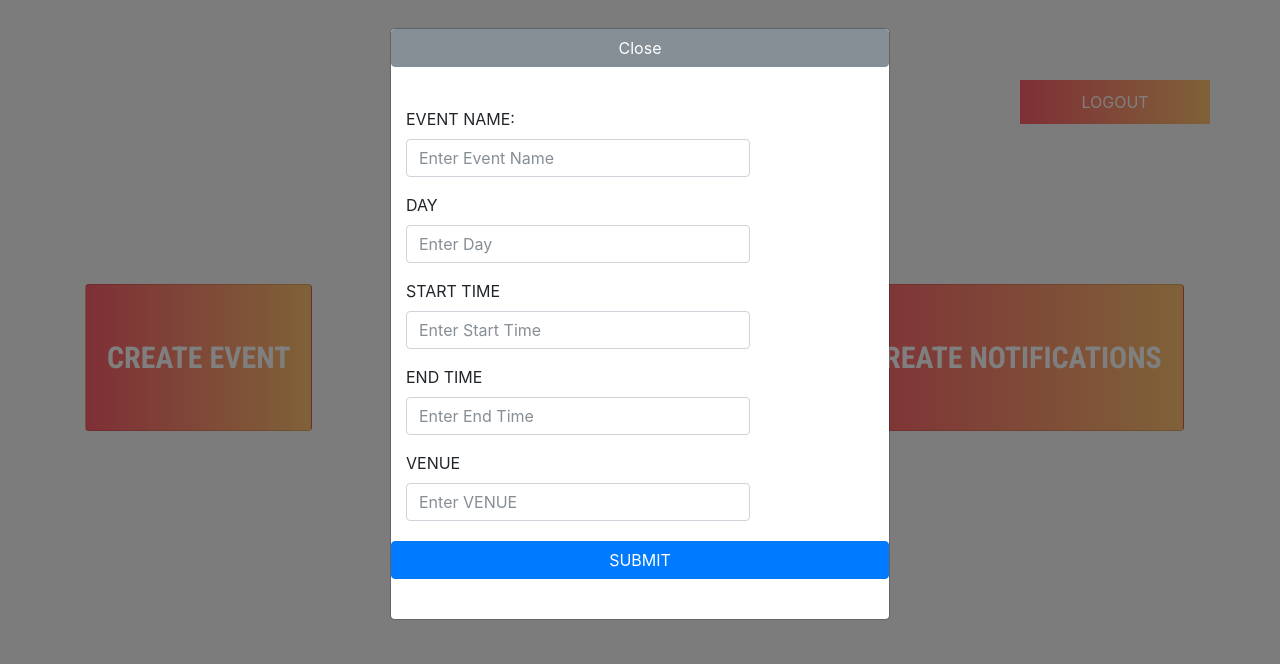
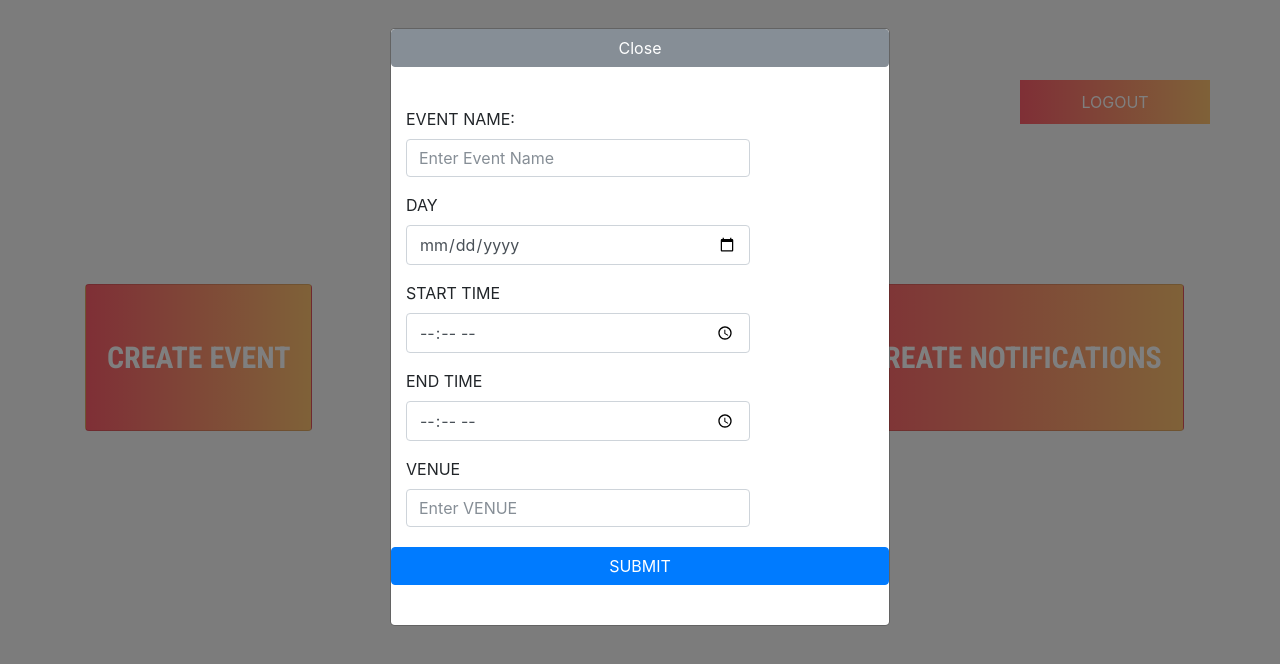
Before and after one commit to KaranSharma-gawds/sports-fest, a plain HTML site: page templates/dashboard.html in a window 1280 px wide. Both pictures are taken after a click on the button "CREATE EVENT". Drawn offline with nearby package versions, Linux system fonts and the light colour scheme; files that its build step writes are made by us from their sources.

Commit message:
event create working

```diff
--- a/templates/dashboard.html
+++ b/templates/dashboard.html
@@ -42,20 +42,20 @@
                     <div class="form-group">
                         <label class="control-label col-5" for="">DAY</label>
                         <div class="col-9">
-                            <input type="text" name="day" class="form-control" id="day" placeholder="Enter Day">
+                            <input type="date" name="day" class="form-control" id="day" placeholder="Enter Day">
                         </div>
                     </div>
                     <div class="form-group">
                         <label class="control-label col-5" for="">START TIME</label>
                         <div class="col-9">
-                            <input type="text" name="start_time" class="form-control" id="start_time" placeholder="Enter Start Time">
+                            <input type="time" name="start_time" class="form-control" id="start_time" placeholder="Enter Start Time">
                         </div>
                     </div>
 
                     <div class="form-group">
                         <label class="control-label col-5" for="">END TIME</label>
                         <div class="col-9">
-                            <input type="text" name="end_time" class="form-control" id="end_time" placeholder="Enter End Time">
+                            <input type="time" name="end_time" class="form-control" id="end_time" placeholder="Enter End Time">
                         </div>
                     </div>
                     <div class="form-group">
```
Also changed, not shown: 2 other files.
